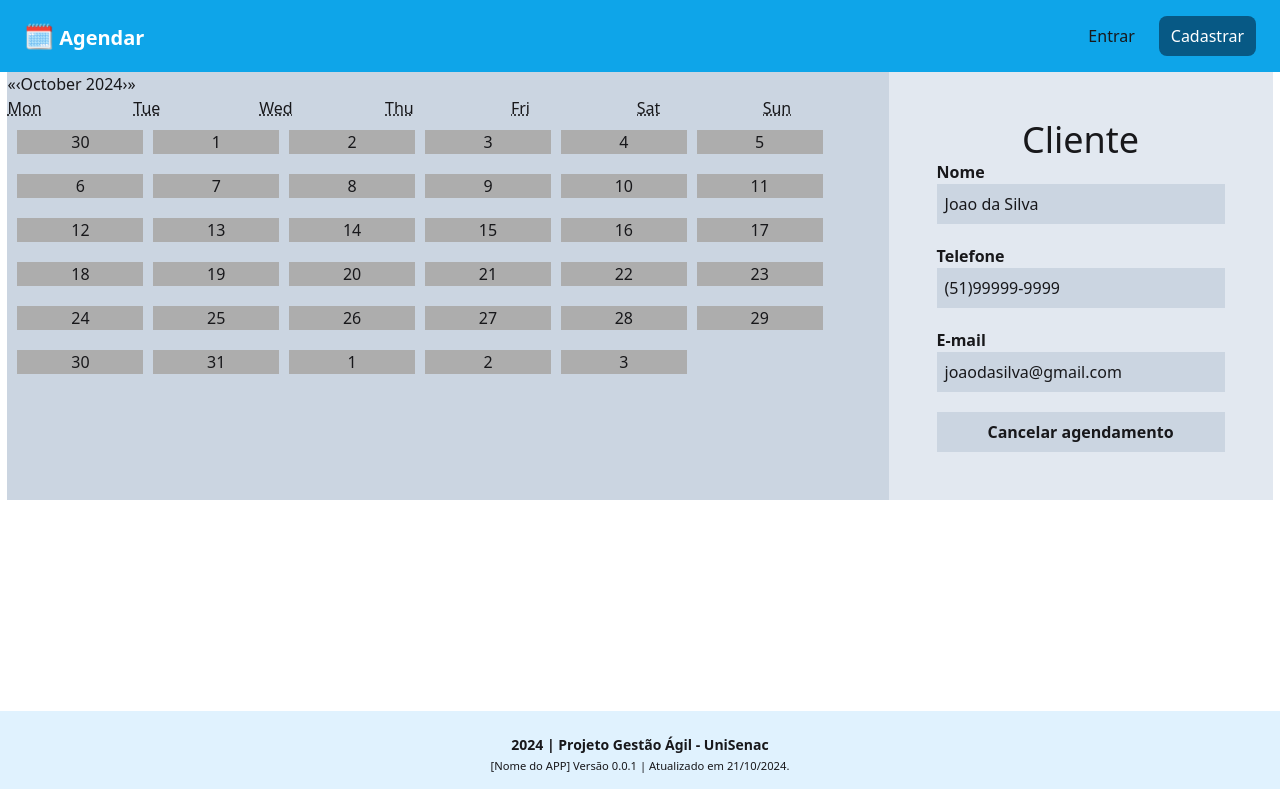
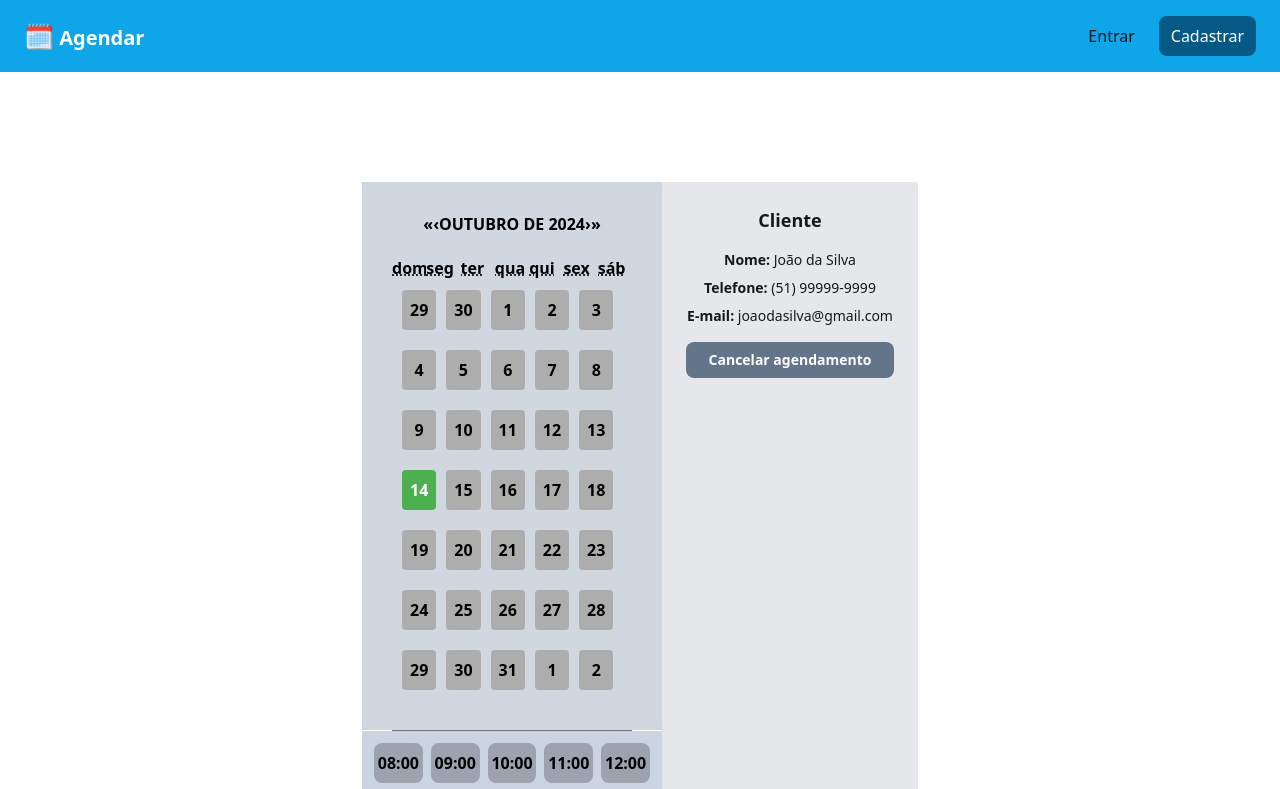
Before and after one commit to marcelopoars/projeto-front-senac, a Next.js app: page /agenda in a window 1280 px wide. Shown: the top 789 px of the page. Built offline with nearby package versions, Linux system fonts and the light colour scheme.

Commit message:
added timestamps and color corrections

```diff
--- a/src/app/agenda/components/calendar/calendar.tsx
+++ b/src/app/agenda/components/calendar/calendar.tsx
@@ -6,8 +6,8 @@ import "./styles.css";
 
 export function Calendar() {
   return (
-    <div className="bg-slate-300">
-      <ReactCalendar />
+    <div className="bg-slate-300" suppressHydrationWarning>
+      <ReactCalendar locale='pt-BR'/>
     </div>
   );
 }
--- a/src/app/agenda/components/calendar/styles.css
+++ b/src/app/agenda/components/calendar/styles.css
@@ -1,12 +1,59 @@
+.react-calendar {
+  background-color: #d0d7de;
+  border-radius: 8px;
+  padding: 30px;
+  width: 300px;
+}
+
 .react-calendar__tile {
   background-color: rgb(173, 173, 173);
-  margin: 10px;
+  color: black;
+  font-weight: bold;
+  text-align: center;
+  margin: 10px; /* ajuste de espaço entre os dias */
+  padding-left: 5px;
+  padding-right: 5px;
+  border-radius: 4px;
+  height: 40px; /* altura dos dias */
 }
 
 .react-calendar__tile:hover {
-  background-color: rgb(112, 112, 112);
+  background-color: rgb(133, 133, 133);
 }
 
-.react-calendar__tile abbr {
 
+.react-calendar__tile--now {
+  background-color: #4caf50; /* cor do dia atual */
+  color: white;
 }
+
+.react-calendar__tile--now:hover {
+  background-color: #3a853c; /* cor do dia atual */
+  color: white;
+}
+
+.react-calendar__tile--active {
+  background-color: #007acc; /* cor do dia selecionado */
+  color: white;
+}
+
+.react-calendar__navigation {
+  text-align: center;
+  margin-bottom: 20px;
+}
+
+.react-calendar__navigation__label__labelText {
+  font-weight: bold;
+  color: black;
+  text-transform: uppercase;
+}
+
+.react-calendar__navigation button {
+  color: black;
+  font-weight: bold;
+}
+
+.react-calendar__month-view__weekdays__weekday {
+  color: black;
+  font-weight: bold;
+}
--- a/src/app/agenda/components/customer/customer.tsx
+++ b/src/app/agenda/components/customer/customer.tsx
@@ -1,16 +1,19 @@
-import Link from "next/link";
-
 export function Customer() {
     return (
-        <div className="bg-slate-200 w-96 p-12">
-            <h1 className="text-center text-4xl">Cliente</h1>
-            <h5 className="font-bold text-left">Nome</h5>
-            <p className="bg-slate-300 text-left w-[100%] mb-5 p-2">Joao da Silva</p>
-            <h5 className="font-bold text-left">Telefone</h5>
-            <p className="bg-slate-300 text-left w-[100%] mb-5 p-2">(51)99999-9999</p>
-            <h5 className="font-bold text-left">E-mail</h5>
-            <p className="bg-slate-300 text-left w-[100%] mb-5 p-2">joaodasilva@gmail.com</p>
-            <Link className="bg-slate-300 font-bold text-center flex justify-center items-center p-2 hover:bg-slate-600" href="#">Cancelar agendamento</Link>
+        <div className="bg-gray-200 p-6 w-64 flex flex-col items-center">
+            <h2 className="text-lg font-bold mb-4">Cliente</h2>
+            <div className="text-sm mb-2">
+                <strong>Nome:</strong> João da Silva
+            </div>
+            <div className="text-sm mb-2">
+                <strong>Telefone:</strong> (51) 99999-9999
+            </div>
+            <div className="text-sm mb-4">
+                <strong>E-mail:</strong> joaodasilva@gmail.com
+            </div>
+            <button className="bg-slate-500 text-white py-2 px-4 rounded-lg font-bold text-sm w-full hover:bg-slate-600">
+                Cancelar agendamento
+            </button>
         </div>
     );
-  }
+}
--- a/src/app/agenda/components/index.ts
+++ b/src/app/agenda/components/index.ts
@@ -1,2 +1,3 @@
 export * from "./calendar";
-export * from "./customer"
+export * from "./customer";
+export * from "./timestamps";
--- /dev/null
+++ b/src/app/agenda/components/timestamps/index.ts
@@ -0,0 +1 @@
+export * from "./timestamps";
--- /dev/null
+++ b/src/app/agenda/components/timestamps/timestamps.tsx
@@ -0,0 +1,20 @@
+export function TimeStamps() {
+    const hours = [
+      "08:00", "09:00", "10:00", "11:00",
+      "12:00", "13:00", "14:00", "15:00",
+      "16:00", "17:00"
+    ];
+
+    return (
+      <div className="grid grid-cols-5 gap-2 w-full p-3 bg-slate-300">
+        {hours.map((hour, index) => (
+          <div
+            key={index}
+            className="text-center bg-gray-400 text-black font-bold py-2 rounded-lg hover:bg-gray-500 cursor-pointer"
+          >
+            {hour}
+          </div>
+        ))}
+      </div>
+    );
+  }
--- a/src/app/agenda/page.tsx
+++ b/src/app/agenda/page.tsx
@@ -1,12 +1,21 @@
 import { Calendar } from "./components";
 import { Customer } from "./components";
+import { TimeStamps } from "./components";
 
 export default function AgendaPage() {
   return (
-    <div className="h-fit w-fit flex my-auto mx-auto">
-      <Calendar />
+    <div className="flex flex-col items-center justify-center min-h-screen my-10">
+      <div className="flex">
+        <div className="flex flex-col items-center">
+          <Calendar />
 
-      <Customer />
+          <div className="border-t border-gray-500 w-4/5"></div>
+
+          <TimeStamps />
+        </div>
+
+        <Customer />
+      </div>
     </div>
   );
 }
```
